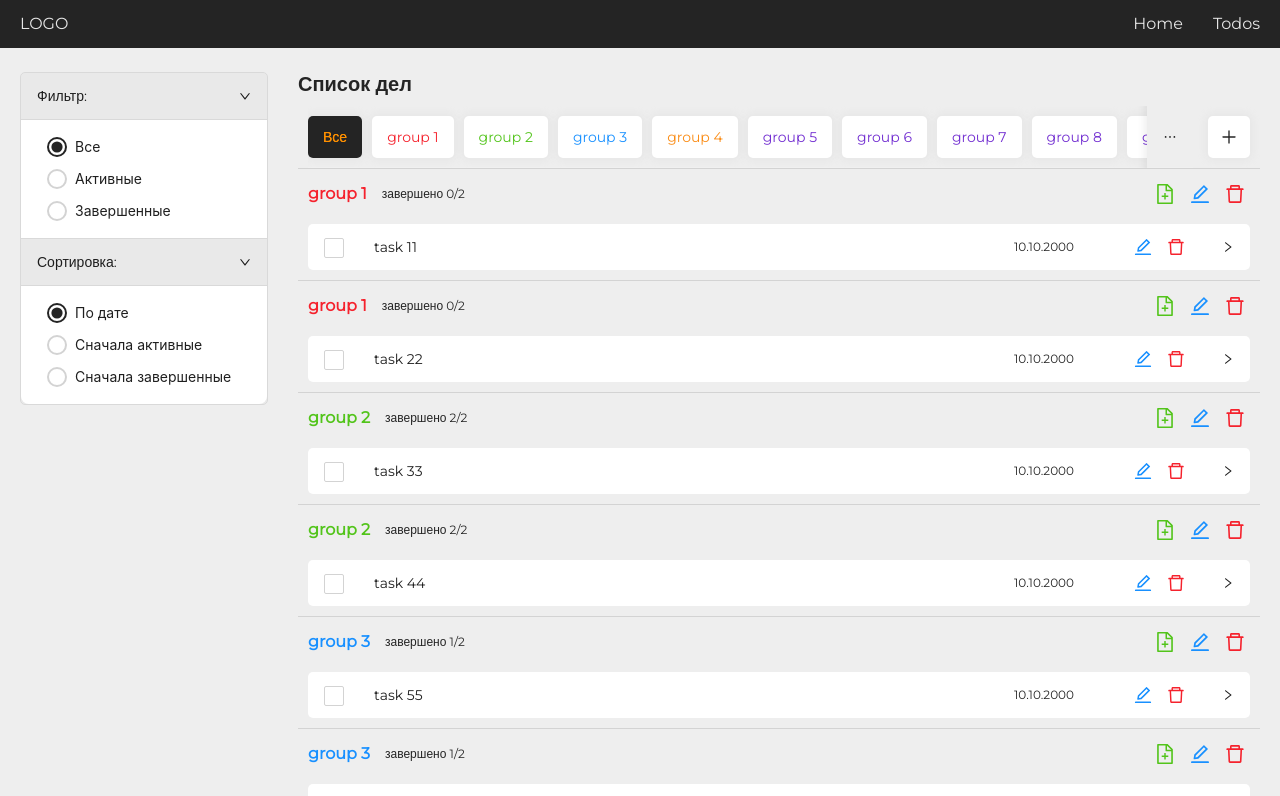
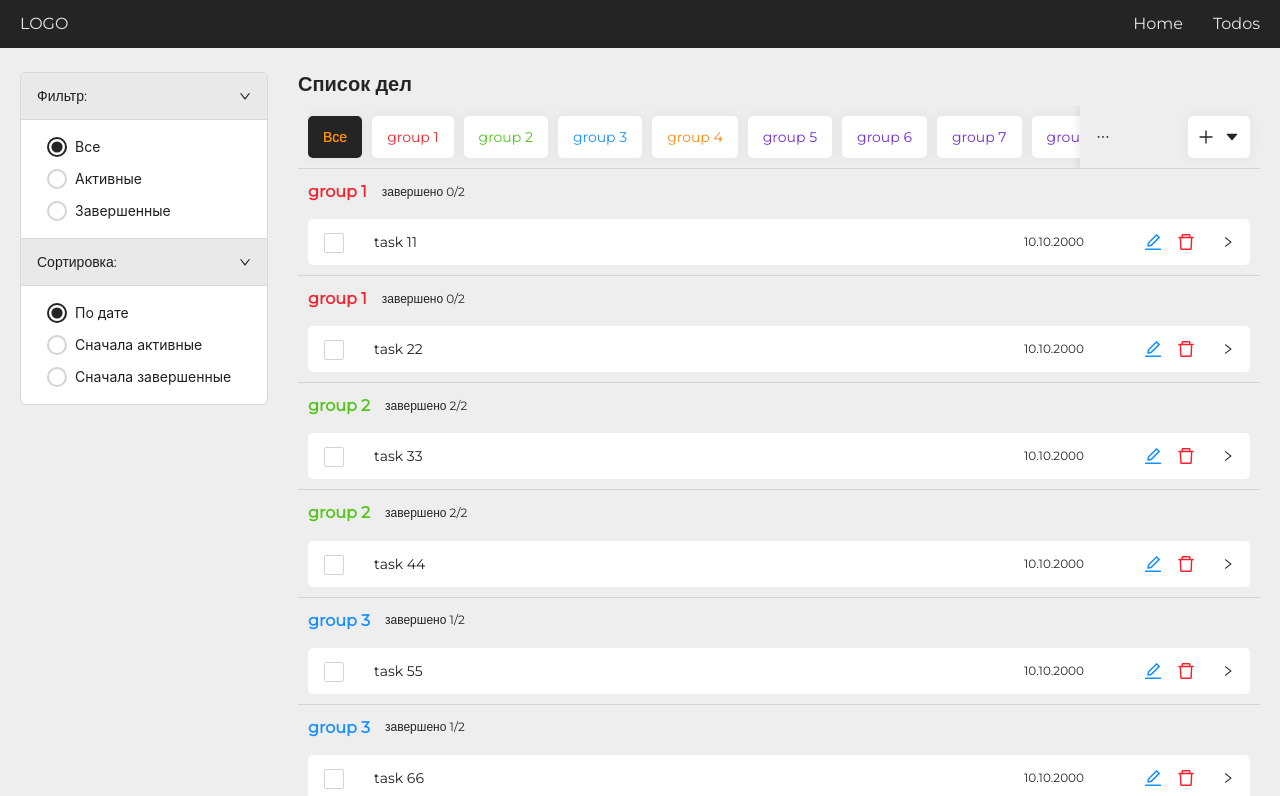
Before and after one commit to aBuldakov10/demo-react-ts, a React (Create React App) app: page /#/todos in a window 1280 px wide. Shown: the top 796 px of the page. Built offline with nearby package versions, Linux system fonts and the light colour scheme.

Commit message:
сгруппировал actions для групп

```diff
--- a/src/components/Form/CustomRadio/style.ts
+++ b/src/components/Form/CustomRadio/style.ts
@@ -44,6 +44,7 @@ export const Wrapper = styled.div`
   &.vertical .ant-radio-group {
     display: flex;
     flex-direction: column;
+    align-items: flex-start;
     gap: 10px;
   }
 
--- /dev/null
+++ b/src/components/TodosActionList/TodosActionList.tsx
@@ -0,0 +1,57 @@
+import { FC } from 'react';
+import { DeleteOutlined, EditOutlined, FileAddOutlined, FolderAddOutlined } from '@ant-design/icons';
+import { useAppDispatch } from '@/store/hooks';
+import { openModal } from '@/store/common/reducers';
+import * as S from './style';
+
+interface TodosActionList {
+  onClose: () => void;
+}
+
+const TodosActionList: FC<TodosActionList> = ({ onClose }) => {
+  const dispatch = useAppDispatch();
+
+  const handleAddTask = () => {
+    console.log('Добавить задачу');
+    onClose();
+  };
+
+  const handleAddGroup = () => {
+    dispatch(openModal('AddGroupModal'));
+    onClose();
+  };
+
+  const handleEditGroup = () => {
+    console.log('Редактировать группу');
+    onClose();
+  };
+
+  const handleDeleteGroup = () => {
+    console.log('Удалить группу');
+    onClose();
+  };
+
+  return (
+    <div>
+      <S.ListItem onClick={handleAddTask}>
+        <FileAddOutlined /> Добавить задачу
+      </S.ListItem>
+
+      <S.Divider />
+
+      <S.ListItem onClick={handleAddGroup}>
+        <FolderAddOutlined /> Добавить группу
+      </S.ListItem>
+
+      <S.ListItem onClick={handleEditGroup}>
+        <EditOutlined /> Редактировать группу
+      </S.ListItem>
+
+      <S.ListItem onClick={handleDeleteGroup}>
+        <DeleteOutlined /> Удалить группу
+      </S.ListItem>
+    </div>
+  );
+};
+
+export default TodosActionList;
--- /dev/null
+++ b/src/components/TodosActionList/style.ts
@@ -0,0 +1,24 @@
+import styled from 'styled-components';
+import { theme } from '@/styles/theme';
+
+export const ListItem = styled.div`
+  margin: 0 6px;
+  padding: 6px;
+  border-radius: ${theme.radius_5};
+  transition: ${theme.transition};
+  cursor: pointer;
+
+  &:hover {
+    background: ${theme.colors.second};
+  }
+
+  .anticon {
+    margin-right: 8px;
+  }
+`;
+
+export const Divider = styled.div`
+  margin: 6px 0;
+  height: 1px;
+  background: ${theme.colors.border};
+`;
--- a/src/components/TodosContent/TodosContent.tsx
+++ b/src/components/TodosContent/TodosContent.tsx
@@ -56,27 +56,6 @@ const TodosContent: FC<{ tabId: string }> = ({ tabId }) => {
               <S.GroupNoneTasks>
                 завершено {groupTasksFinished.length}/{groupTasks.length}
               </S.GroupNoneTasks>
-
-              <S.GroupAction>
-                <S.AddTask
-                  title="Создать задачу"
-                  onClick={() => {
-                    console.log(groupId, 'Создать задачу для группы');
-                  }}
-                />
-                <S.EditGroup
-                  title="Редактировать группу"
-                  onClick={() => {
-                    console.log(groupId, 'Редактировать группу для группы');
-                  }}
-                />
-                <S.DeleteGroup
-                  title="Удалить группу"
-                  onClick={() => {
-                    console.log(groupId, 'Удалить группу для группы');
-                  }}
-                />
-              </S.GroupAction>
             </S.TodosHeading>
 
             {/*** Задача ***/}
--- a/src/components/TodosContent/style.ts
+++ b/src/components/TodosContent/style.ts
@@ -1,6 +1,6 @@
 import styled from 'styled-components';
 import { Collapse } from 'antd';
-import { DeleteOutlined, EditOutlined, FileAddOutlined } from '@ant-design/icons/lib';
+import { DeleteOutlined, EditOutlined } from '@ant-design/icons/lib';
 import CustomCheck from '../Form/CustomCheck/CustomCheck';
 import { theme } from '@/styles/theme';
 
@@ -31,30 +31,6 @@ export const GroupName = styled.h4<{ clr?: string }>`
 export const GroupNoneTasks = styled.span`
   font-size: 12px;
   line-height: 1;
-`;
-
-export const GroupAction = styled.div`
-  display: flex;
-  align-items: center;
-  gap: 5px;
-  margin-left: auto;
-
-  svg {
-    width: 20px;
-    height: 20px;
-  }
-`;
-
-export const AddTask = styled(FileAddOutlined)`
-  padding: 5px;
-  color: ${theme.colors.green_600};
-  border-radius: ${theme.radius_5};
-  transition: ${theme.transition};
-
-  &:hover {
-    color: ${theme.colors.second};
-    background-color: ${theme.colors.black};
-  }
 `;
 
 export const EditGroup = styled(EditOutlined)`
@@ -106,7 +82,7 @@ export const TaskDoneCheck = styled(CustomCheck)`
 export const TaskAction = styled.div`
   position: absolute;
   top: 9px;
-  right: 60px;
+  right: 50px;
   z-index: 1;
   display: flex;
   align-items: center;
--- a/src/components/TodosSidebar/style.ts
+++ b/src/components/TodosSidebar/style.ts
@@ -6,6 +6,10 @@ export const Wrapper = styled.div`
   top: 72px;
   width: 20%;
   min-width: 230px;
+
+  .ant-collapse .ant-collapse-item:last-child > .ant-collapse-content {
+    border-radius: 0px 0px 5px 5px;
+  }
 `;
 
 export const RadioGroup = styled(CustomRadio)`
--- a/src/pages/TodosPage/TodosPage.tsx
+++ b/src/pages/TodosPage/TodosPage.tsx
@@ -1,16 +1,17 @@
 import { FC } from 'react';
-import { Tabs } from 'antd';
-import { PlusOutlined } from '@ant-design/icons';
+import { Popover, Tabs } from 'antd';
+import { CaretDownOutlined, PlusOutlined } from '@ant-design/icons';
 // Components
 import Modal from '@/components/Modal/Modal';
 import TodosSidebar from '@/components/TodosSidebar/TodosSidebar';
+import TodosActionList from '@/components/TodosActionList/TodosActionList';
 // Hooks
 import useTodosPage from './hooks/useTodosPage';
 // Utils
 import * as S from './style';
 
 const TodosPage: FC = () => {
-  const { groupTabs, groupCount, taskCount, handleChangeGroup, handleAddGroup } = useTodosPage();
+  const { groupTabs, groupCount, actionsOpen, taskCount, handleChangeGroup, handleActionsOpenChange } = useTodosPage();
 
   return (
     <S.Wrapper>
@@ -30,10 +31,21 @@ const TodosPage: FC = () => {
             onChange={handleChangeGroup}
           />
 
-          {/*** Добавить вкладку ***/}
-          <S.AddGroup title="Создать группу" onClick={handleAddGroup}>
-            <PlusOutlined />
-          </S.AddGroup>
+          {/*** Выбрать действие ***/}
+          <Popover
+            content={<TodosActionList onClose={() => handleActionsOpenChange(false)} />}
+            trigger="click"
+            open={actionsOpen}
+            onOpenChange={handleActionsOpenChange}
+            placement="bottomRight"
+            destroyOnHidden={true}
+            overlayClassName="todos-action"
+          >
+            <S.Actions title="Выбрать действие">
+              <PlusOutlined />
+              <CaretDownOutlined />
+            </S.Actions>
+          </Popover>
         </S.TabsWrapper>
 
         <S.InfoBlock>
--- a/src/pages/TodosPage/hooks/useTodosPage.ts
+++ b/src/pages/TodosPage/hooks/useTodosPage.ts
@@ -1,8 +1,7 @@
-import { useEffect } from 'react';
+import { useEffect, useState } from 'react';
 // Store
 import { useAppDispatch, useAppSelector } from '@/store/hooks';
 // import { getGroupsThunk } from '@/store/todos/thunks';
-import { openModal } from '@/store/common/reducers';
 import { selectGroup } from '@/store/todos/reducers';
 import { groupCountSelector, taskCountSelector } from '@/store/todos/selectors';
 // Hooks
@@ -13,20 +12,26 @@ const useTodosPage = () => {
   const groupCount = useAppSelector(groupCountSelector);
   const taskCount = useAppSelector(taskCountSelector);
 
+  const [actionsOpen, setActionsOpen] = useState(false);
+
   useEffect(() => {
     // dispatch(getGroupsThunk()); // получение списка групп
   }, []);
 
   /*** Handlers ***/
   const handleChangeGroup = (key: string) => dispatch(selectGroup(key));
-  const handleAddGroup = () => dispatch(openModal('AddGroupModal'));
+
+  const handleActionsOpenChange = (state: boolean) => {
+    setActionsOpen(state);
+  };
 
   return {
     groupTabs: useTodosPageTabs(),
     groupCount,
+    actionsOpen,
     taskCount,
     handleChangeGroup,
-    handleAddGroup,
+    handleActionsOpenChange,
   };
 };
 
--- a/src/pages/TodosPage/style.ts
+++ b/src/pages/TodosPage/style.ts
@@ -18,18 +18,19 @@ export const TabsWrapper = styled.div`
   position: relative;
 
   .ant-tabs-nav {
-    width: 92%;
+    width: 85%;
   }
 `;
 
-export const AddGroup = styled.div`
+export const Actions = styled.div`
   position: absolute;
   top: 10px;
   right: 10px;
   display: flex;
   justify-content: center;
   align-items: center;
-  width: 42px;
+  gap: 10px;
+  padding: 0 10px;
   height: 42px;
   border-radius: ${theme.radius_5};
   background: ${theme.colors.white};
@@ -37,9 +38,17 @@ export const AddGroup = styled.div`
   cursor: pointer;
   transition: ${theme.transition};
 
-  &:hover {
+  &:hover,
+  &.ant-popover-open {
     background: ${theme.colors.second};
-    color: ${theme.colors.text};
+  }
+
+  span {
+    transition: ${theme.transition};
+  }
+
+  &.ant-popover-open [aria-label='caret-down'] {
+    transform: rotate(180deg);
   }
 `;
 
--- a/src/styles/ant-redefine.css
+++ b/src/styles/ant-redefine.css
@@ -33,12 +33,12 @@
 .ant-tabs-card.ant-tabs-top > .ant-tabs-nav .ant-tabs-tab {
   padding: 10px 15px;
   border-radius: 5px;
-  box-shadow: 0 0 8px 2px rgba(202, 202, 202, .2);
-  transition: .3s ease;
+  box-shadow: 0 0 8px 2px rgba(202, 202, 202, 0.2);
+  transition: 0.3s ease;
 }
 
 .ant-tabs-card.ant-tabs-top > .ant-tabs-nav .ant-tabs-tab span {
-  transition: all .3s;
+  transition: all 0.3s;
 }
 
 .ant-tabs-card.ant-tabs-top > .ant-tabs-nav .ant-tabs-tab:hover {
@@ -60,3 +60,9 @@
 .ant-tabs-card.ant-tabs-top > .ant-tabs-nav .ant-tabs-tab-active span {
   color: #ff9000;
 }
+
+/*** Popover ***/
+.todos-action .ant-popover-inner {
+  padding: 6px 0;
+  border-radius: 5px;
+}
```
